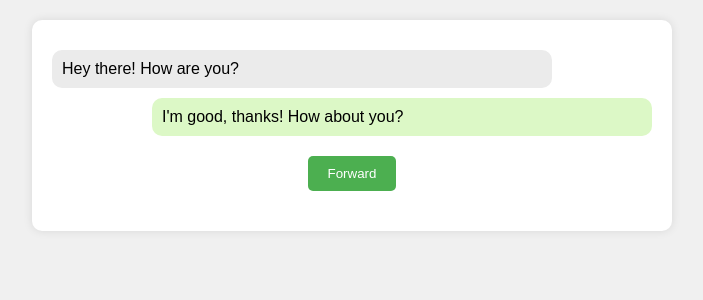
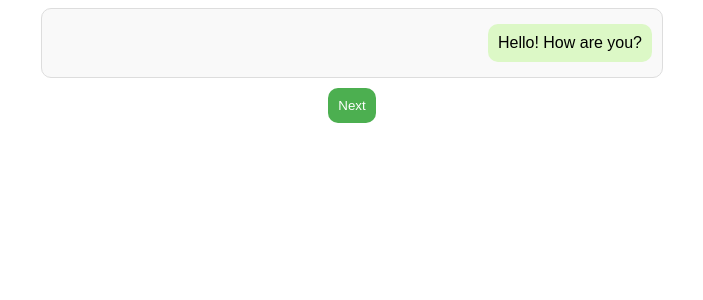
Before and after one commit to alrudniy/T1-f24-edu, a Flask app: template templates/text_message_visual.html in a window 1280 px wide. Shown: the top 300 px of the page, without its empty margins (288-991 px from the left). Run offline with Flask 3, Linux system fonts and the light colour scheme; the template is opened without the code that fills it, so the values that code supplies are empty.

Commit message:
Added quiz functionality to text messsages

```diff
--- a/templates/scenario1.html
+++ b/templates/scenario1.html
@@ -13,7 +13,7 @@
     </div>
 
 
-     <a href="{{ url_for('emptypage.html') }}">Go to the next page</a>
+    <a href="{{ url_for('emptypage.html') }}">Go to the next page</a>
 
 
 
--- a/templates/text_message_visual.html
+++ b/templates/text_message_visual.html
@@ -3,82 +3,153 @@
 <head>
     <meta charset="UTF-8">
     <meta name="viewport" content="width=device-width, initial-scale=1.0">
-    <title>Text Message Layout</title>
+    <title>Scripted Chat Application</title>
     <style>
         body {
             font-family: Arial, sans-serif;
-            background-color: #f0f0f0;
-            margin: 0;
-            padding: 20px;
         }
-        .container {
+        .chat-container {
+            display: flex;
+            flex-direction: column;
             max-width: 600px;
-            margin: auto;
-            background-color: white;
-            padding: 20px;
+            margin: 0 auto;
+            border: 1px solid #ddd;
+            padding: 10px;
             border-radius: 10px;
-            box-shadow: 0 0 10px rgba(0, 0, 0, 0.1);
+            background-color: #f9f9f9;
         }
         .message {
             padding: 10px;
+            margin: 5px 0;
             border-radius: 10px;
-            margin: 10px 0;
-            max-width: 80%;
+            max-width: 75%;
         }
         .sent {
+            align-self: flex-end;
             background-color: #dcf8c6;
-            align-self: flex-end;
-            margin-left: auto;
         }
         .received {
-            background-color: #ebebeb;
             align-self: flex-start;
-            margin-right: auto;
+            background-color: #fff;
+            border: 1px solid #ddd;
         }
-        .forward-button {
-            display: block;
-            margin: 20px auto;
-            padding: 10px 20px;
+        .input-container, .choice-container {
+            display: flex;
+            justify-content: center;
+            margin-top: 10px;
+        }
+        .input-container button, .choice-container button {
+            padding: 10px;
+            border: none;
+            border-radius: 10px;
             background-color: #4caf50;
-            color: white;
-            border: none;
-            border-radius: 5px;
+            color: #fff;
             cursor: pointer;
+            margin: 0 5px;
         }
-        .forward-button:hover {
+        .input-container button:hover, .choice-container button:hover {
             background-color: #45a049;
+        }
+        .choice-prompt {
+            text-align: center;
+            font-weight: bold;
+            margin-bottom: 10px;
         }
     </style>
 </head>
 <body>
-    <div class="container">
-        <div class="message received">Hey there! How are you?</div>
-        <div class="message sent">I'm good, thanks! How about you?</div>
-        <button class="forward-button" onclick="addNewMessage()">Forward</button>
+    <div class="chat-container" id="chatContainer">
+        <!-- Pre-scripted messages will be appended here -->
+    </div>
+
+    <div class="input-container">
+        <button onclick="nextMessage()">Next</button>
+    </div>
+
+    <div class="choice-container" id="choiceContainer" style="display:none;">
+        <div class="choice-prompt" id="choicePrompt">What would be the best response?</div>
+        <button onclick="selectChoice(0)">Choice 1</button>
+        <button onclick="selectChoice(1)">Choice 2</button>
+        <button onclick="selectChoice(2)">Choice 3</button>
     </div>
 
     <script>
-        let messages = [
-            "Sure, sounds good!",
-            "I'll be there in 5 minutes.",
-            "Don't forget to bring the documents.",
-            "Thank you for your help!",
-            "Can we reschedule our meeting?"
+        const messages = [
+            { text: 'Hello! How are you?', type: 'sent' },
+            { text: "I'm good, thanks! How about you?", type: 'received' },
+            { text: 'Doing well, thank you!', type: 'sent' },
+            { text: 'Glad to hear that!', type: 'received' },
+            { text: 'I have a voucher through the state voucher housing program. What accommodations could you make?', type: 'received' },
+            { text: 'I can lower the price by $500 per month! Wow!', type: 'sent' },
+            { choices: [
+                { text: 'We can discuss lowering the rent price further.', isCorrect: false, explanation: 'This answer is too ambiguous and doesn\'t offer a concrete solution.' },
+                { text: 'We can offer a payment plan.', isCorrect: false, explanation: 'This doesn\'t address the question of specific accommodations.' },
+                { text: 'We accept vouchers and can offer a reduced rent of $1000 per month.', isCorrect: true, explanation: 'This provides a direct and helpful answer to the accommodation inquiry.' }
+            ],
+            nextMessage: { text: 'Thank you for understanding our policies.', type: 'received' } },
+            // Add more pre-scripted messages and choices here
         ];
-        let messageIndex = 0;
 
-        function addNewMessage() {
-            if (messageIndex < messages.length) {
-                let container = document.querySelector('.container');
-                let newMessage = document.createElement('div');
-                newMessage.classList.add('message', 'received');
-                newMessage.textContent = messages[messageIndex];
-                container.insertBefore(newMessage, container.querySelector('.forward-button'));
-                messageIndex++;
-            } else {
-                alert("No more messages to display.");
+        let currentMessageIndex = 0;
+
+        function addMessage(text, type) {
+            const messageContainer = document.createElement('div');
+            messageContainer.classList.add('message');
+            messageContainer.classList.add(type);
+            messageContainer.textContent = text;
+            document.getElementById('chatContainer').appendChild(messageContainer);
+        }
+
+        function nextMessage() {
+            if (currentMessageIndex < messages.length) {
+                const message = messages[currentMessageIndex];
+
+                if (message.choices) {
+                    displayChoices(message.choices);
+                } else {
+                    addMessage(message.text, message.type);
+                    currentMessageIndex++;
+                    // Check for next normal message after choice
+                    if (message.nextMessage) {
+                        addMessage(message.nextMessage.text, message.nextMessage.type);
+                        currentMessageIndex++;
+                    }
+                }
             }
         }
+
+        function displayChoices(choices) {
+            document.getElementById('choiceContainer').style.display = 'flex';
+            document.querySelector('.input-container').style.display = 'none';
+            const buttons = document.querySelectorAll('.choice-container button');
+            buttons.forEach((button, index) => {
+                button.textContent = choices[index].text;
+                button.onclick = () => selectChoice(index);
+            });
+        }
+
+        function selectChoice(index) {
+            const message = messages[currentMessageIndex];
+            const choice = message.choices[index];
+
+            if (choice.isCorrect) {
+                addMessage(choice.text, 'sent');
+                currentMessageIndex++;
+                document.getElementById('choiceContainer').style.display = 'none';
+                document.querySelector('.input-container').style.display = 'flex';
+                // Add next message if exists after correct choice
+                if (message.nextMessage) {
+                    addMessage(message.nextMessage.text, message.nextMessage.type);
+                    currentMessageIndex++;
+                }
+                nextMessage();
+            } else {
+                alert('Incorrect: ' + choice.explanation);
+            }
+        }
+
+        // Display the first message initially
+        nextMessage();
     </script>
 </body>
 </html>
```
